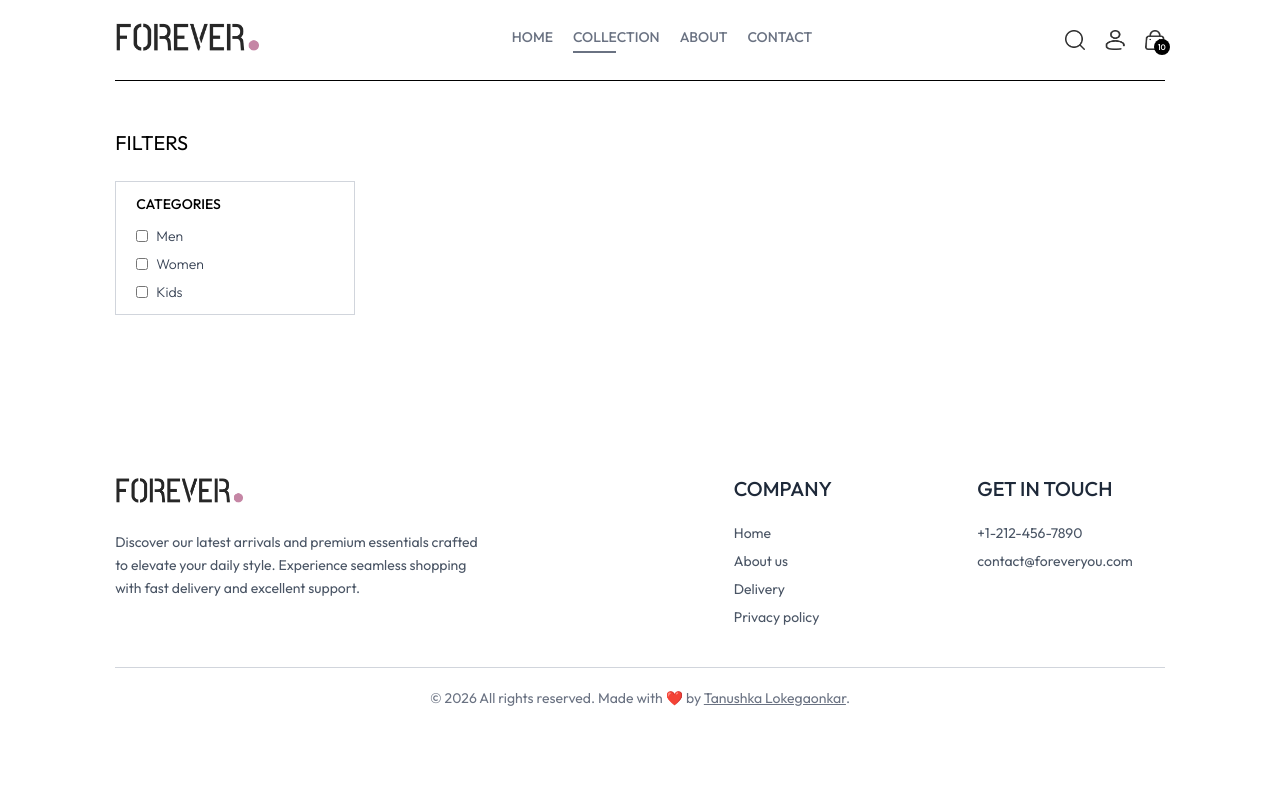
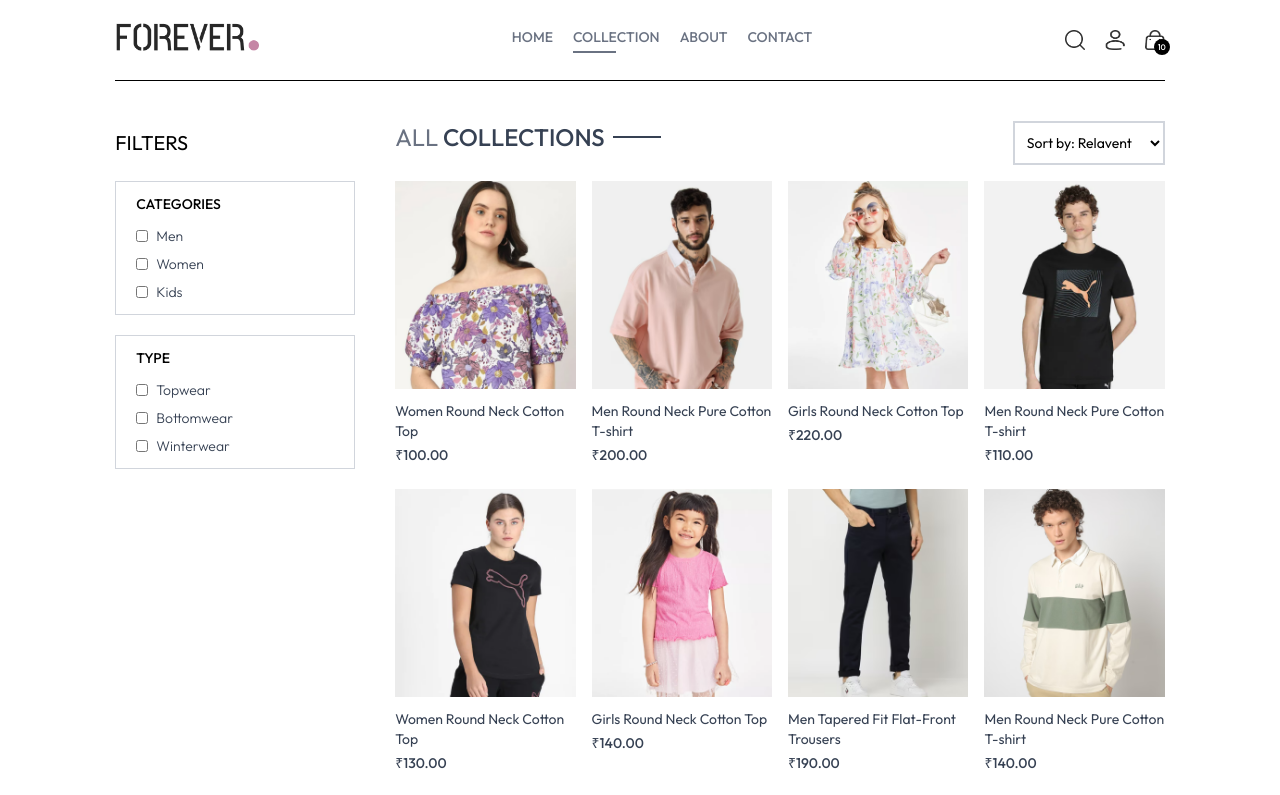
Before and after one commit to Tanushka-lokegaonkar/VirtualTryOn, a React (Vite) app in the folder Frontend/: page /collection in a window 1280 px wide. Shown: the top 795 px of the page. Built offline with nearby package versions, Linux system fonts and the light colour scheme.

Commit message:
collection.jsx updated

```diff
--- /dev/null
+++ b/Frontend/src/components/SearchBar.jsx
@@ -0,0 +1,11 @@
+import React from 'react'
+
+const SearchBar = () => {
+  return (
+    <div>
+
+    </div>
+  )
+}
+
+export default SearchBar
--- a/Frontend/src/context/ShopContext.jsx
+++ b/Frontend/src/context/ShopContext.jsx
@@ -6,11 +6,17 @@
 const ShopContextProvider = (props) => {
     const currency = '₹';
     const deliveryCharge = 10;
+    const [search, setSearch] = useState('');
+    const [showSearch, setShowSearch] = useState(false);
 
     const value = {
         products,
         currency,
-        deliveryCharge
+        deliveryCharge,
+        search,
+        setSearch,
+        showSearch,
+        setShowSearch
     }
 
     return (
--- a/Frontend/src/pages/Collection.jsx
+++ b/Frontend/src/pages/Collection.jsx
@@ -1,31 +1,133 @@
 import React from 'react'
 import { useContext } from 'react'
 import { ShopContext } from '../context/ShopContext'
+import { assets } from '../assets/assets';
+import Title from '../components/Title';
+import ProductItem from '../components/ProductItem';
+import { useEffect } from 'react';
 
 const collection = () => {
 
   const {products} = useContext(ShopContext);
-  const [showFilter, setShowFilter] = React.useState(false);
+  const [showFilter, setShowFilter] = React.useState(true);
+  const [filterProducts, setFilterProducts] = React.useState([]);
+  const [category, setCategory] = React.useState([]);
+  const [subCategory, setSubCategory] = React.useState([]);
+  const [sortType, setSortType] = React.useState('relavent');
+
+  const toggleCategory = (e) => {
+    if(category.includes(e.target.value)){
+      setCategory(prev => prev.filter(item => item !== e.target.value));
+    }else{
+      setCategory(prev => [...prev, e.target.value]);
+    }
+  }
+
+  const toggleSubCategory = (e) => {
+    if(subCategory.includes(e.target.value)){
+      setSubCategory(prev => prev.filter(item => item !== e.target.value));
+    }else{
+      setSubCategory(prev => [...prev, e.target.value]);
+    }
+  }
+
+  const applyFilters = () => {
+    let productsCopy = products.slice();
+
+    if(category.length > 0){
+      productsCopy = productsCopy.filter(item => category.includes(item.category));
+    }
+    if(subCategory.length > 0){
+      productsCopy = productsCopy.filter(item => subCategory.includes(item.subCategory));
+    }
+    setFilterProducts(productsCopy);
+  }
+
+  const sortProduct = () => {
+    let fpCopy = filterProducts.slice();
+
+    switch(sortType){
+      case 'low-high':
+        setFilterProducts(fpCopy.sort((a,b) => a.price - b.price));
+        break;
+
+      case 'high-low':
+        setFilterProducts(fpCopy.sort((a,b) => b.price - a.price));
+        break;
+
+      default:
+        applyFilters();
+        break;
+    }
+  }
+
+  useEffect(() => {
+    applyFilters();
+  },[category, subCategory])
+
+  useEffect(() => {
+    sortProduct();
+  },[sortType])
 
   return (
     <div className='flex flex-col sm:flex-row gap-1 sm:gap-10 pt-10 border-t'>
 
       <div className='min-w-60'>
-        <p className='my-2 text-xl flex items-center cursor-pointer gap-2'>FILTERS</p>
-
+        <p className='my-2 text-xl flex items-center cursor-pointer gap-2'>FILTERS
+          <img onClick={() => setShowFilter(!showFilter)} src={assets.dropdown_icon} alt="dropdown" className={`h-3 sm:hidden ${showFilter ? 'rotate-90': ''}`}/>
+        </p>
+        {/* Category Filter */}
         <div className={`border border-gray-300 pl-5 py-3 mt-6 ${showFilter ? '': 'hidden'} sm:block`}>
           <p className='mb-3 text-sm font-medium'>CATEGORIES</p>
           <div className='flex flex-col gap-2 text-sm font-light text-gray-700'>
             <p className='flex gap-2'>
-              <input type="checkbox" className='w-3' value={'Men'}/>Men
+              <input type="checkbox" className='w-3' value={'Men'} onChange={toggleCategory}/>Men
             </p>
             <p className='flex gap-2'>
-              <input type="checkbox" className='w-3' value={'Women'}/>Women
+              <input type="checkbox" className='w-3' value={'Women'} onChange={toggleCategory}/>Women
             </p>
             <p className='flex gap-2'>
-              <input type="checkbox" className='w-3' value={'Kids'}/>Kids
+              <input type="checkbox" className='w-3' value={'Kids'} onChange={toggleCategory}/>Kids
             </p>
           </div>
+        </div>
+
+        {/* sub-category filter */}
+        <div className={`border border-gray-300 pl-5 py-3 my-5 ${showFilter ? '': 'hidden'} sm:block`}>
+          <p className='mb-3 text-sm font-medium'>TYPE</p>
+          <div className='flex flex-col gap-2 text-sm font-light text-gray-700'>
+            <p className='flex gap-2'>
+              <input type="checkbox" className='w-3' value={'Topwear'} onChange={toggleSubCategory}/>Topwear
+            </p>
+            <p className='flex gap-2'>
+              <input type="checkbox" className='w-3' value={'Bottomwear'} onChange={toggleSubCategory}/>Bottomwear
+            </p>
+            <p className='flex gap-2'>
+              <input type="checkbox" className='w-3' value={'Winterwear'} onChange={toggleSubCategory}/>Winterwear
+            </p>
+          </div>
+        </div>
+      </div>
+
+      <div className='flex-1'>
+
+        <div className='flex justify-between text-base sm:text-2xl mb-4'>
+          <Title text1={'ALL'} text2={'COLLECTIONS'}/>
+          {/* Product Sort */}
+          <select onChange={(e)=>setSortType(e.target.value)} className='border-2 border-gray-300 px-2 text-sm'>
+            <option value="relavent">Sort by: Relavent</option>
+            <option value="low-high">Price: Low to High</option>
+            <option value="high-low">Price: High to Low</option>
+          </select>
+        </div>
+
+        {/* Map Products */}
+        <div className='grid grid-cols-2 md:grid-cols-3 lg:grid-cols-4 gap-4 gap-y-6'>
+          {
+            filterProducts.map((item,index) => (
+              <ProductItem key={index} name={item.name} id={item._id} image={item.image} price={item.price}/>
+            ))
+          }
         </div>
 
       </div>
```
Also changed, not shown: 1 other file (tests, documents, lock files or other folders).
